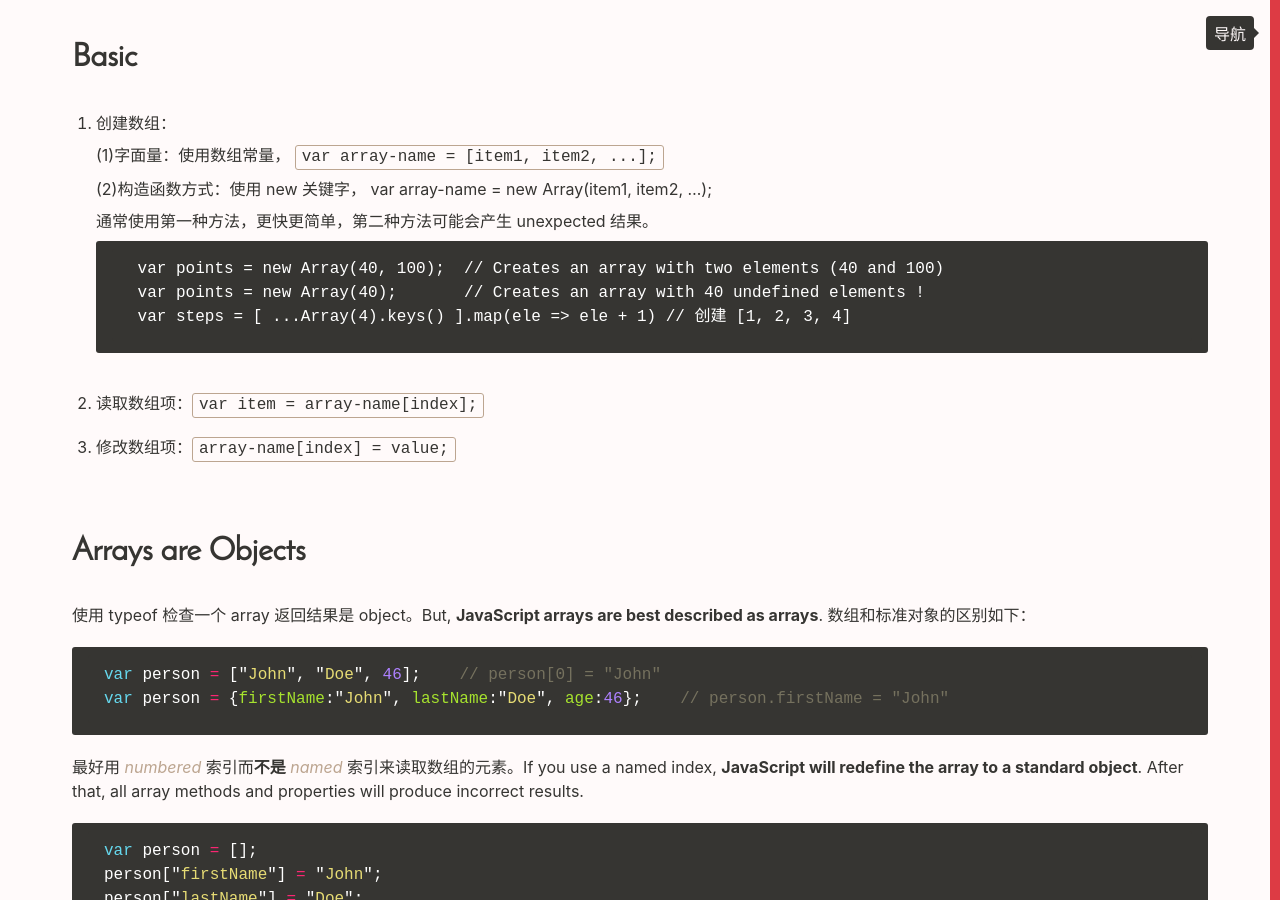
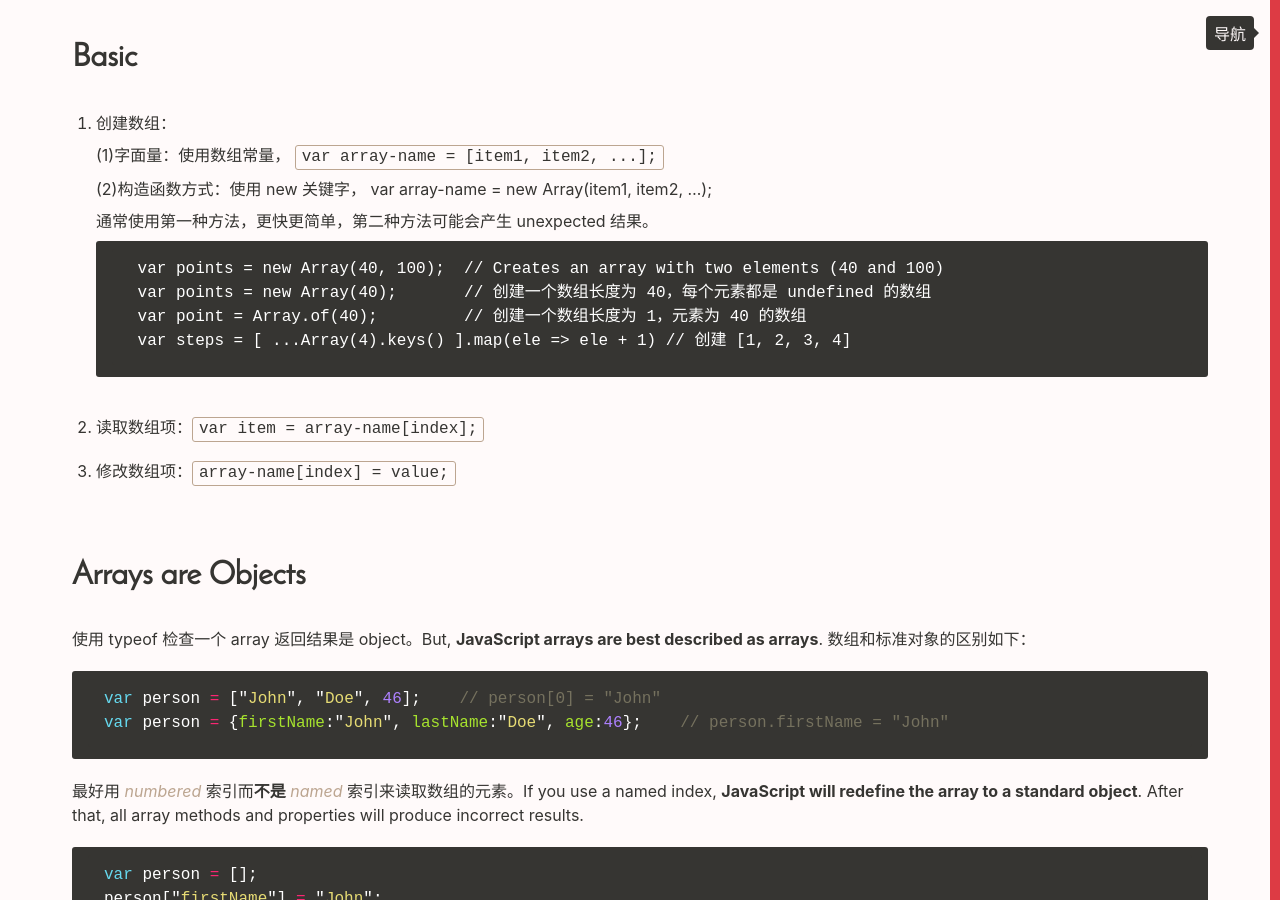
Before and after one commit to Vivi-wu/dive-into-web, a Jekyll site: the page built from _posts/2015-05-06-JavaScript-Arrays.markdown, in a window 1280 px wide and 900 px high, scrolled down 416 px. Built offline with Jekyll 4.4.1, drawn with Linux system fonts in a browser that asks for light colours; some of the changed text lies outside the part shown.

Commit message:
mod 更新array相关博文

````diff
--- a/_posts/2015-05-06-JavaScript-Arrays.markdown
+++ b/_posts/2015-05-06-JavaScript-Arrays.markdown
@@ -23,7 +23,8 @@
     通常使用第一种方法，更快更简单，第二种方法可能会产生 unexpected 结果。
 
         var points = new Array(40, 100);  // Creates an array with two elements (40 and 100)
-        var points = new Array(40);       // Creates an array with 40 undefined elements !
+        var points = new Array(40);       // 创建一个数组长度为 40，每个元素都是 undefined 的数组
+        var point = Array.of(40);         // 创建一个数组长度为 1，元素为 40 的数组
         var steps = [ ...Array(4).keys() ].map(ele => ele + 1) // 创建 [1, 2, 3, 4]
 
 2. 读取数组项：`var item = array-name[index];`
@@ -83,7 +84,7 @@
 JS数组也有 `indexOf()`，`lastIndexOf()` 方法，返回数组中指定 item 的位置，没找到返回 `-1`。
 
 + `includes(searchElement[, fromIndex])`，该方法检查数组中是否含有某元素，有则返回 true，无则返回 false。比较strings和characters时，是 case-sensitive 的。
-+ `find(`callback`)`，接收函数同 every() 方法，返回数组中第一个满足test函数的数组项，没找到返回 `undefined`.
++ `find(`callback`)`，接收函数同 every() 方法，返回数组中**第一个满足**test函数的**数组项**，没找到返回 `undefined`.
 
 ### Convert Arrays to Strings
 
@@ -99,11 +100,17 @@
 fruits.join();      // 结果是：Banana,Orange,Apple,Mango
 ```
 
-### Convert ArrayLike list to Arrays
+### Convert ArrayLike list to Arrays 类数组转数组
 
 ```js
 var tmpArry = Array.prototype.slice.call(document.querySelectorAll('[type="checkbox"]:checked'))
 // 获取页面上所有选中的多选框HTMLElement
+```
+
+ES6 新特性：
+
+```js
+let items = Array.from(document.querySelectorAll('li'));
 ```
 
 ### Remove elements
@@ -259,7 +266,7 @@
 对数组中每一项执行一个操作：
 
 + `forEach(callback[, thisArg])`，让数组中每一项都执行一次给定的函数操作。特别要注意的是：**没有办法中止或者跳出 forEach 循环，除非抛出一个异常**。如有要中断的必要，不如使用一个简单的 for 循环实现。
-+ `map(callback[, thisArg])` ，该方法返回一个由原数组中的**每个元素调用指定方法的返回值**组成的新数组。
++ `map(callback[, thisArg])` ，该方法返回一个由原数组中的**每个元素调用指定方法的返回值**组成的**新数组**。
 
     此处 callback 参数同上面的 every() 等函数，多了一个可选的 thisArg 参数，用来指定 callback 函数内 this 的值的对象。
 
````
Also changed, not shown: other parts of _posts/2015-05-06-JavaScript-Arrays.markdown (+2 -2 lines).
